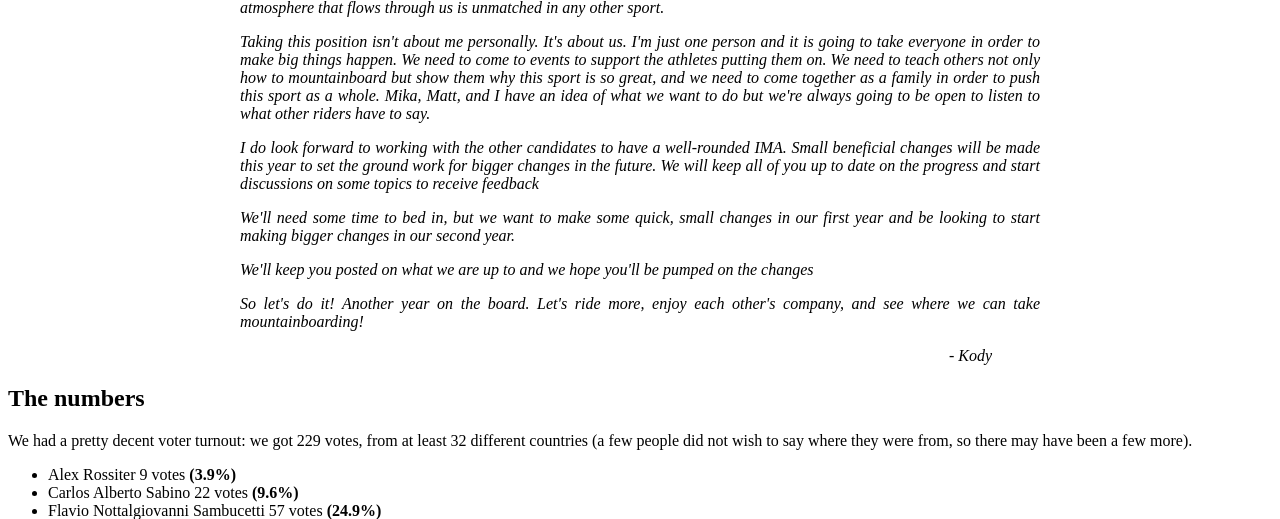
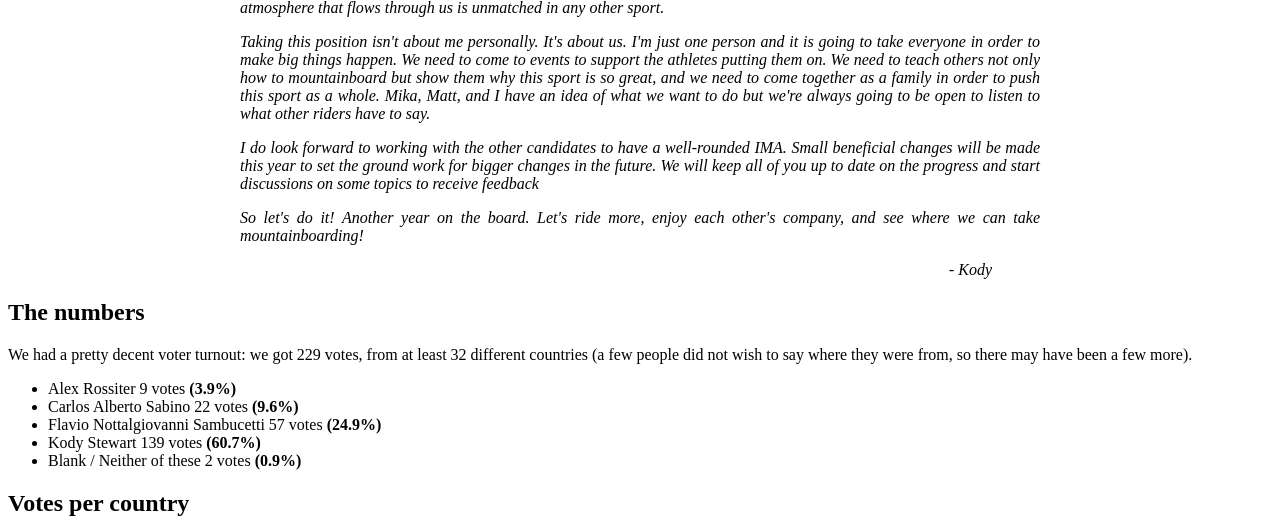
Before and after one commit to mikaelgramont/IMA, a PHP site: page /news/4-new-president-for-the-ima.php in a window 1280 px wide. Shown: the part 722-1241 px from the top of the page. Run offline with PHP 8.4, Linux system fonts and the light colour scheme.

Commit message:
Removing duplicated content

```diff
--- a/pages/news/4-new-president-for-the-ima.php
+++ b/pages/news/4-new-president-for-the-ima.php
@@ -79,10 +79,6 @@ SEPARATOR
 
 	<p>I do look forward to working with the other candidates to have a well-rounded IMA. Small beneficial changes will be made this year to set the ground work for bigger changes in the future. We will keep all of you up to date on the progress and start discussions on some topics to receive feedback</p>
 
-	<p>We'll need some time to bed in, but we want to make some quick, small changes in our first year and be looking to start making bigger changes in our second year.</p>
-
-	<p>We'll keep you posted on what we are up to and we hope you'll be pumped on the changes</p>
-
 	<p>So let's do it! Another year on the board. Let's ride more, enjoy each other's company, and see where we can take mountainboarding!</p>
 
 	<p class="signature">- Kody</p>
```
